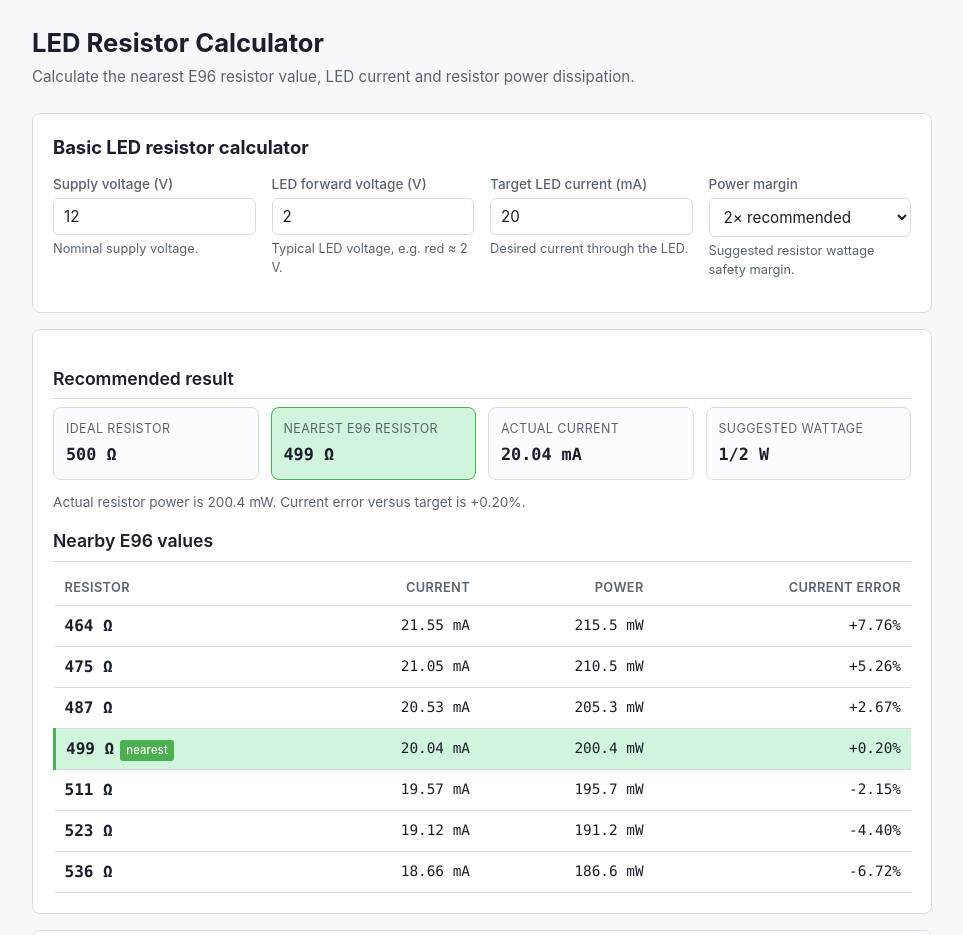
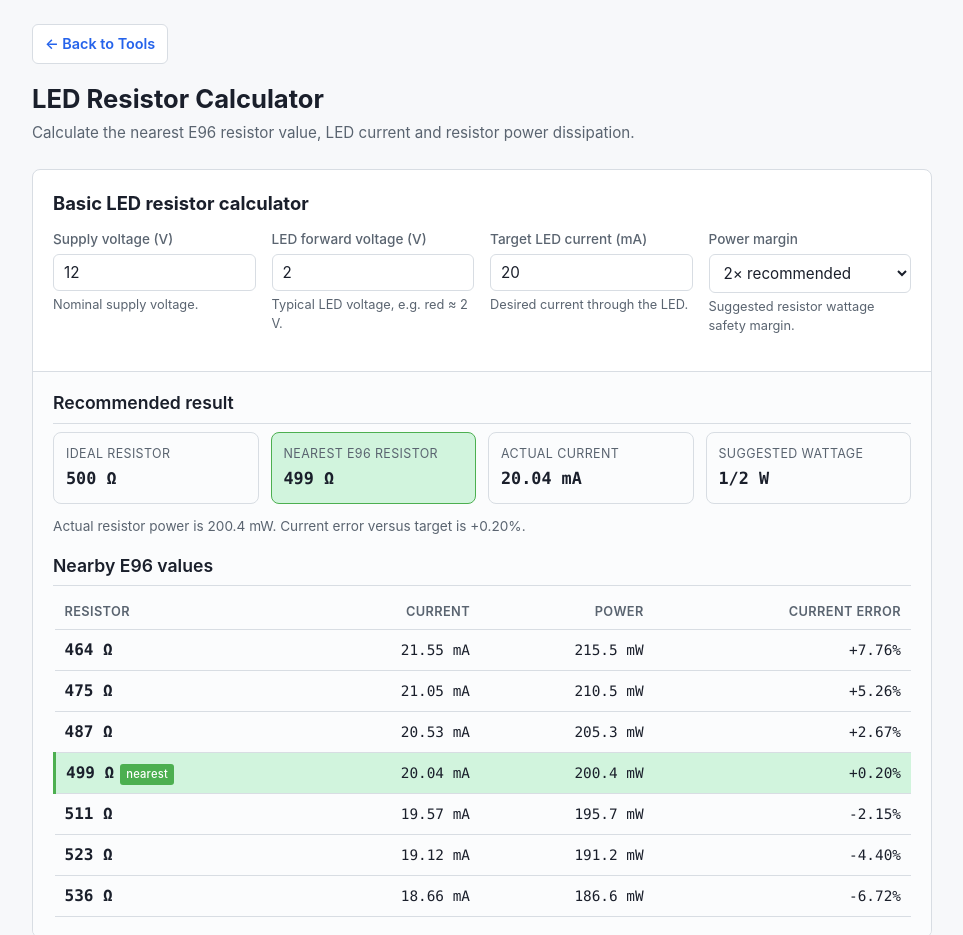
Before and after one commit to TVCtech/tools, a plain HTML site: page led_resistor_calculator.html in a window 1280 px wide. Shown: the top 935 px of the page, without its empty margins (158-1121 px from the left). Drawn offline with Linux system fonts and the light colour scheme.

Commit message:
Enhance layout with top bar and back button
Added a top bar with a back button for navigation and improved the layout of calculator sections.

```diff
--- a/led_resistor_calculator.html
+++ b/led_resistor_calculator.html
@@ -60,6 +60,47 @@
         border-radius: 8px;
         padding: 20px;
         margin-bottom: 16px;
+    }
+
+    .top-bar {
+        margin-bottom: 16px;
+    }
+
+    .back-button {
+        display: inline-block;
+        background: var(--panel);
+        border: 1px solid var(--border);
+        border-radius: 6px;
+        padding: 8px 12px;
+        color: var(--accent);
+        text-decoration: none;
+        font-size: 0.9rem;
+        font-weight: 600;
+        transition: border-color 0.15s, transform 0.15s;
+    }
+
+    .back-button:hover {
+        border-color: var(--accent);
+        transform: translateY(-1px);
+    }
+
+    .calculator-card {
+        overflow: hidden;
+    }
+
+    .calculator-inputs {
+        padding-bottom: 16px;
+    }
+
+    .calculator-results {
+        margin: 4px -20px -20px -20px;
+        padding: 18px 20px 20px 20px;
+        border-top: 1px solid var(--border);
+        background: #fbfcfd;
+    }
+
+    .calculator-results .group-header:first-child {
+        margin-top: 0;
     }
 
     .row {
@@ -269,10 +310,15 @@
 </head>
 <body>
 <div class="container">
+    <div class="top-bar">
+        <a class="back-button" href="index.html">← Back to Tools</a>
+    </div>
+
     <h1>LED Resistor Calculator</h1>
     <p class="subtitle">Calculate the nearest E96 resistor value, LED current and resistor power dissipation.</p>
 
-    <div class="panel">
+    <div class="panel calculator-card">
+        <div class="calculator-inputs">
             <h2>Basic LED resistor calculator</h2>
             <div class="row four">
             <div>
@@ -303,11 +349,13 @@
             </div>
         </div>
 
-    <div class="panel results-section" id="basicResultsPanel">
+        <div class="calculator-results results-section" id="basicResultsPanel">
             <!-- Basic results render here -->
         </div>
+    </div>
 
-    <div class="panel">
+    <div class="panel calculator-card">
+        <div class="calculator-inputs">
             <h2>Voltage fluctuation current calculator</h2>
             <div class="row four">
             <div>
@@ -351,11 +399,13 @@
             </div>
         </div>
 
-    <div class="panel results-section" id="fluctResultsPanel">
+        <div class="calculator-results results-section" id="fluctResultsPanel">
             <!-- Fluctuation results render here -->
         </div>
+    </div>
 
-    <div class="panel">
+    <div class="panel calculator-card">
+        <div class="calculator-inputs">
             <h2>Known resistor voltage fluctuation calculator</h2>
             <div class="row four">
             <div>
@@ -399,8 +449,9 @@
             </div>
         </div>
 
-    <div class="panel results-section" id="knownResultsPanel">
+        <div class="calculator-results results-section" id="knownResultsPanel">
             <!-- Known resistor results render here -->
+        </div>
     </div>
 
     <div class="footer-note">Formula: R = (Vs − Vf) / I. Resistor power: P = I²R = (Vs − Vf) × I.</div>
```
Lines whose indentation alone changed are shown as unchanged.
